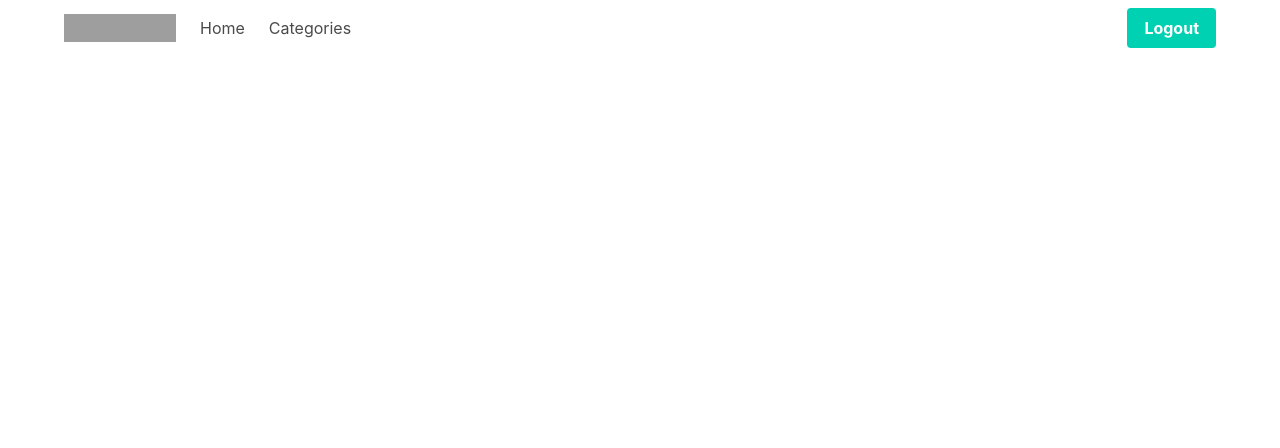
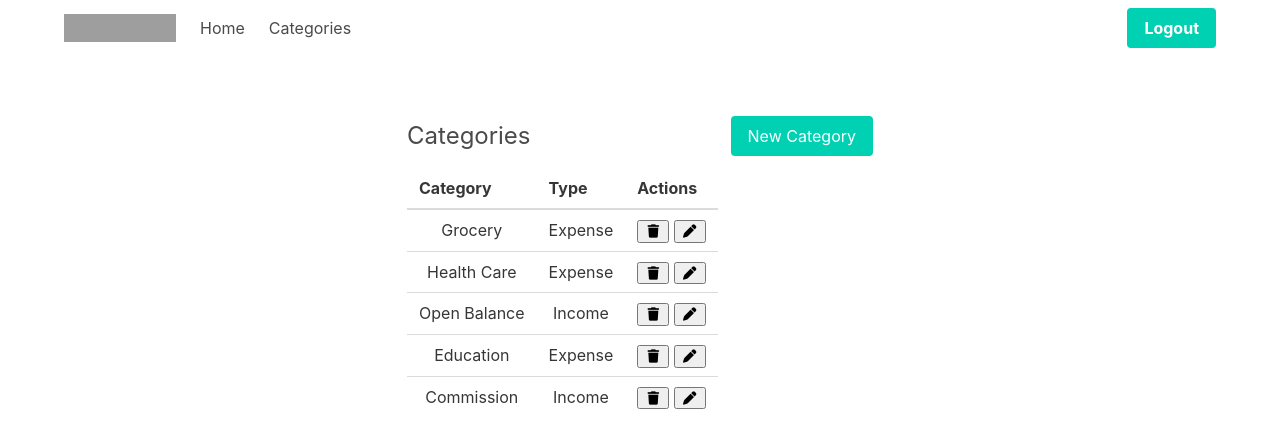
Before and after one commit to CouldBeFree/expense-tracker-vanilla, a website built with webpack: page src/pages/categories.html in a window 1280 px wide. Built offline with nearby package versions, Linux system fonts and the light colour scheme; grey boxes are pictures that could not be loaded.

Commit message:
created category table

```diff
--- a/src/js/categories.js
+++ b/src/js/categories.js
@@ -1 +1,5 @@
-alert('categories');
+import categories from '../styles/pages/categories.scss';
+
+(function () {
+
+})();
--- a/src/js/index.js
+++ b/src/js/index.js
@@ -1,5 +1,3 @@
-// import handleClosedRoutes from "./utils/handleClosedRoutes";
-// handleClosedRoutes();
 import index from '../styles/pages/index.scss';
 import { logout, renderLogo } from "./utils/general";
 import Chart from 'chart.js/auto';
--- a/src/pages/categories.html
+++ b/src/pages/categories.html
@@ -4,9 +4,10 @@
     <meta charset="UTF-8">
     <title><%= htmlWebpackPlugin.options.title %></title>
     <link rel="stylesheet" href="https://cdn.jsdelivr.net/npm/bulma@0.9.4/css/bulma.min.css">
+    <script src="https://kit.fontawesome.com/36d2fbf852.js" crossorigin="anonymous"></script>
 </head>
 <body>
-    <div class="container">
+<div class="container categories">
    <nav class="navbar" role="navigation" aria-label="main navigation">
       <div class="navbar-brand">
          <a class="navbar-item" href="https://bulma.io" id="logo-holder">
@@ -16,7 +17,8 @@
 
          <!--            </div>-->
 
-            <a role="button" class="navbar-burger" aria-label="menu" aria-expanded="false" data-target="navbarBasicExample">
+         <a role="button" class="navbar-burger" aria-label="menu" aria-expanded="false"
+            data-target="navbarBasicExample">
             <span aria-hidden="true"></span>
             <span aria-hidden="true"></span>
             <span aria-hidden="true"></span>
@@ -46,6 +48,115 @@
          </div>
       </div>
    </nav>
+   <div class="columns mt-6">
+      <div class="column"></div>
+      <div class="column is-10">
+         <div class="columns">
+            <div class="column"></div>
+            <div class="column has-text-centered is-6">
+               <div class="is-flex is-align-items-center is-justify-content-space-between">
+                  <h1 class="is-size-4">Categories</h1>
+                  <button class="button is-primary">New Category</button>
+               </div>
+               <div class="mt-3">
+                  <table class="table">
+                     <thead>
+                        <tr>
+                           <th>Category</th>
+                           <th>Type</th>
+                           <th>Actions</th>
+                        </tr>
+                     </thead>
+                     <tbody>
+                        <tr>
+                           <td>Grocery</td>
+                           <td>Expense</td>
+                           <td>
+                              <button class="common-button">
+                                 <span class="icon is-small">
+                                    <i class="fa-solid fa-trash"></i>
+                                 </span>
+                              </button>
+                              <button class="common-button">
+                                 <span class="icon is-small">
+                                    <i class="fa-solid fa-pen"></i>
+                                 </span>
+                              </button>
+                           </td>
+                        </tr>
+                        <tr>
+                           <td>Health Care</td>
+                           <td>Expense</td>
+                           <td>
+                              <button class="common-button">
+                                 <span class="icon is-small">
+                                    <i class="fa-solid fa-trash"></i>
+                                 </span>
+                              </button>
+                              <button class="common-button">
+                                 <span class="icon is-small">
+                                    <i class="fa-solid fa-pen"></i>
+                                 </span>
+                              </button>
+                           </td>
+                        </tr>
+                        <tr>
+                           <td>Open Balance</td>
+                           <td>Income</td>
+                           <td>
+                              <button class="common-button">
+                                 <span class="icon is-small">
+                                    <i class="fa-solid fa-trash"></i>
+                                 </span>
+                              </button>
+                              <button class="common-button">
+                                 <span class="icon is-small">
+                                    <i class="fa-solid fa-pen"></i>
+                                 </span>
+                              </button>
+                           </td>
+                        </tr>
+                        <tr>
+                           <td>Education</td>
+                           <td>Expense</td>
+                           <td>
+                              <button class="common-button">
+                                 <span class="icon is-small">
+                                    <i class="fa-solid fa-trash"></i>
+                                 </span>
+                              </button>
+                              <button class="common-button">
+                                 <span class="icon is-small">
+                                    <i class="fa-solid fa-pen"></i>
+                                 </span>
+                              </button>
+                           </td>
+                        </tr>
+                        <tr>
+                           <td>Commission</td>
+                           <td>Income</td>
+                           <td>
+                              <button class="common-button">
+                                 <span class="icon is-small">
+                                    <i class="fa-solid fa-trash"></i>
+                                 </span>
+                              </button>
+                              <button class="common-button">
+                                 <span class="icon is-small">
+                                    <i class="fa-solid fa-pen"></i>
+                                 </span>
+                              </button>
+                           </td>
+                        </tr>
+                     </tbody>
+                  </table>
+               </div>
+            </div>
+            <div class="column"></div>
+         </div>
+      </div>
+      <div class="column"></div>
+   </div>
 </div>
 </body>
 </html>
--- /dev/null
+++ b/src/styles/pages/categories.scss
@@ -0,0 +1,7 @@
+.categories {
+  & .common-button {
+    border: none;
+    background: transparent;
+    cursor: pointer;
+  }
+}
```
Lines whose indentation alone changed are shown as unchanged.
